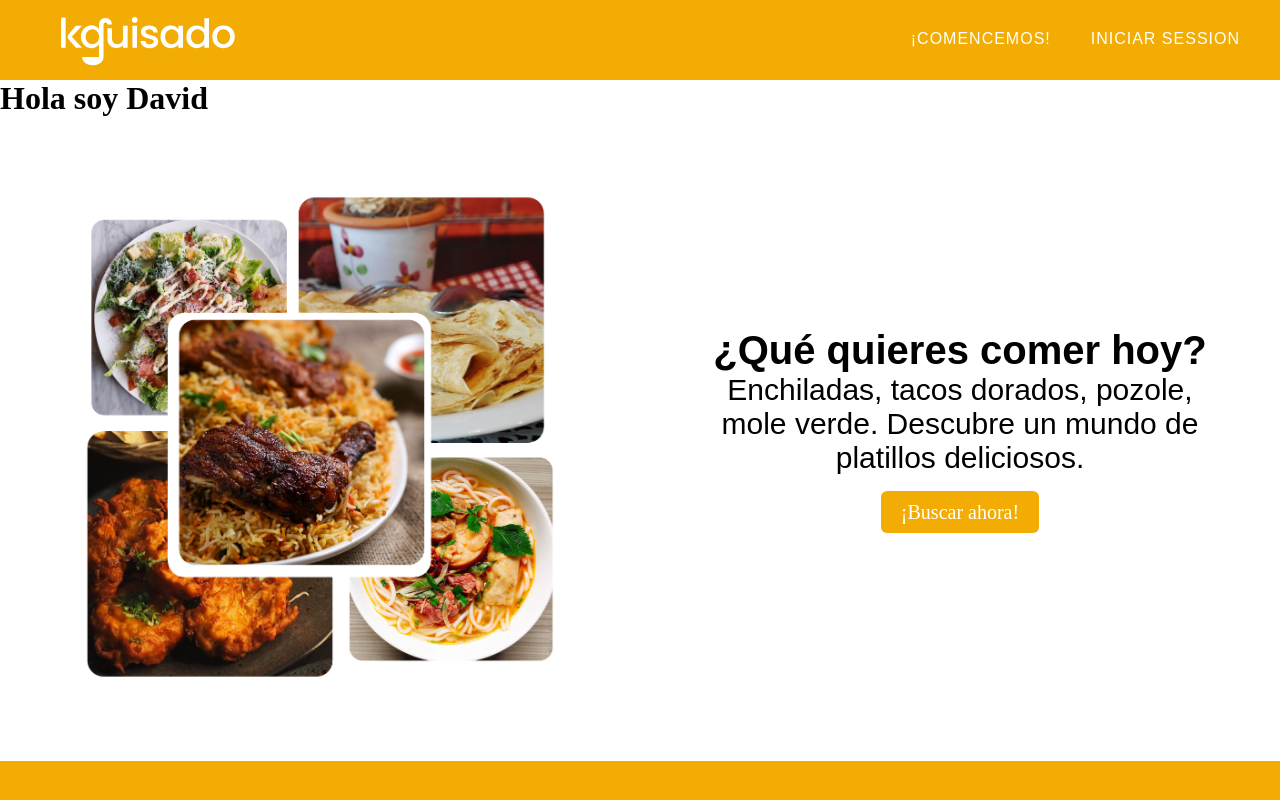
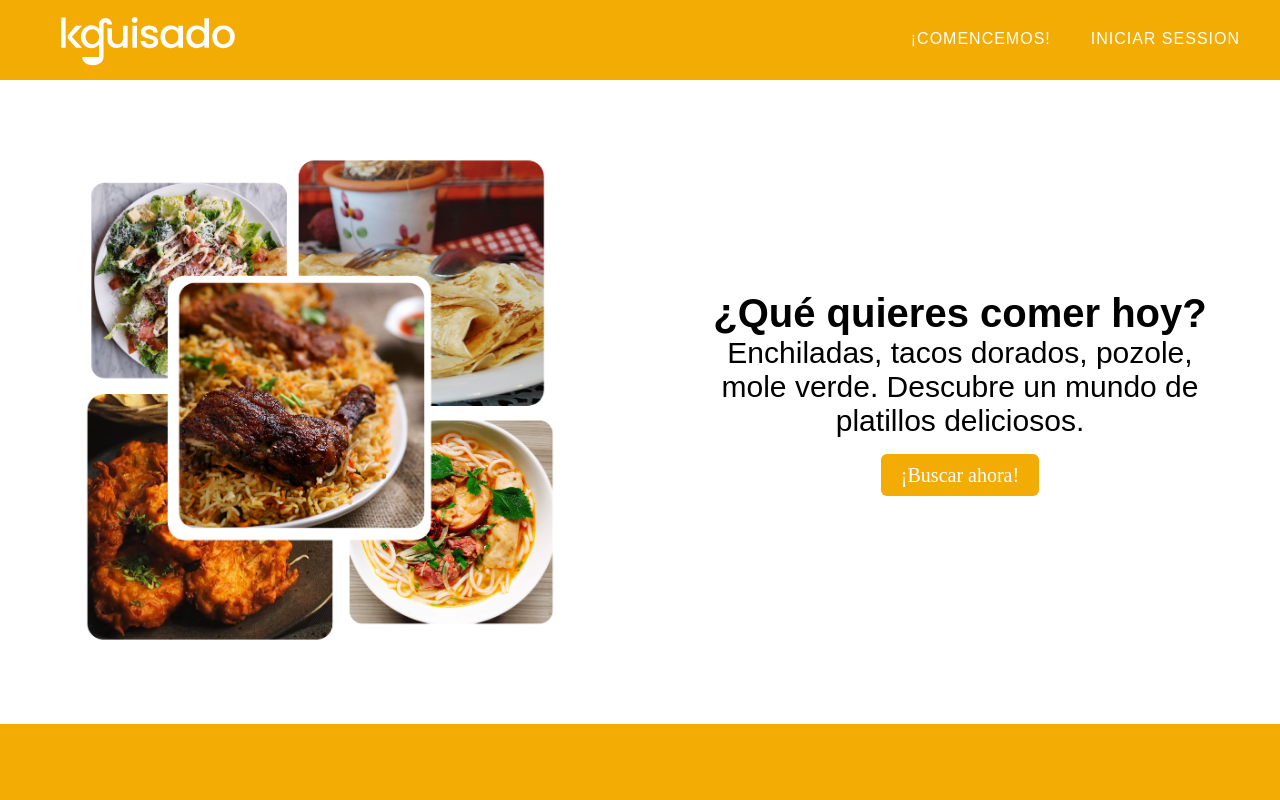
Before and after one commit to LuzMir11/KGuisadoCompradores, a React (Vite) app in the folder front-end/: page / in a window 1280 px wide. Shown: the top 800 px of the page. Built offline with nearby package versions, Linux system fonts and the light colour scheme.

Commit message:
Eliminacion de H1 PRUEBA

```diff
--- a/front-end/src/componetns/Main.jsx
+++ b/front-end/src/componetns/Main.jsx
@@ -6,7 +6,6 @@ export  function Main(){
     return(
         <div>
             <Header/>
-            <h1>Hola soy David</h1>
             <VistaPrincipal/>
         </div>
     )
```
